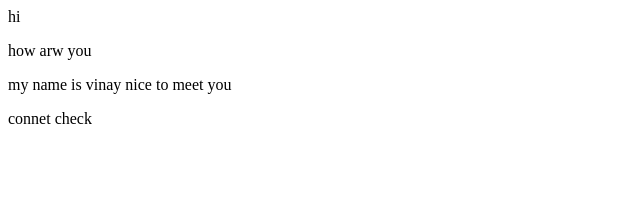
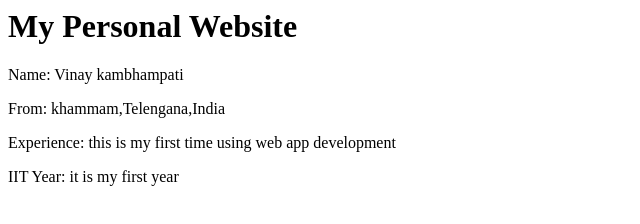
Before and after one commit to Vinay9015/Web_app, a plain HTML site: page index.html in a window 1280 px wide. Shown: the whole page, without its empty margins (0-640 px from the left). Drawn offline with Linux system fonts and the light colour scheme.

Commit message:
first commi

```diff
--- a/index.html
+++ b/index.html
@@ -1,4 +1,7 @@
-<p> hi</p>
-<p> how arw you</p>
-<p>my name is vinay nice to meet you</p>
-<p>connet check</p>
+<body>
+    <h1>My Personal Website</h1>
+    <p>Name: Vinay kambhampati</p>
+    <p>From: khammam,Telengana,India</p>
+    <p>Experience: this is my first time using web app development</p>
+    <p>IIT Year: it is my first year</p>
+  </body>
```
